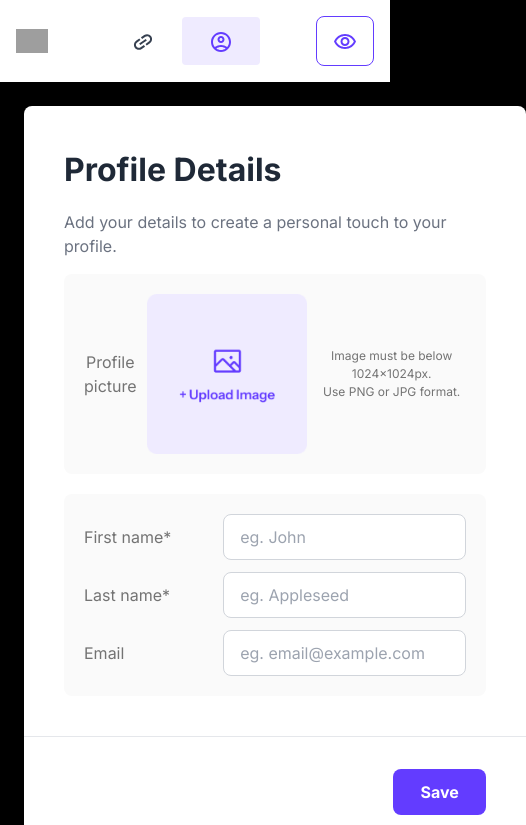
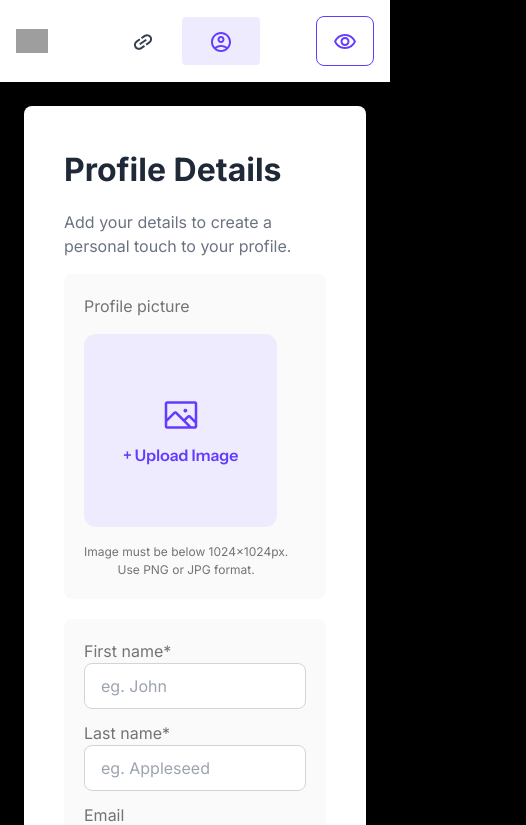
Before and after one commit to chivicoko/devlinks, a Next.js app: page /profile in a window 390 px wide. Shown: the top 825 px of the page, 526 px wide, since content can reach past the window. Built offline with nearby package versions, Linux system fonts and the light colour scheme; grey boxes are pictures that could not be loaded.

Commit message:
update pages...

```diff
--- a/src/app/preview/page.tsx
+++ b/src/app/preview/page.tsx
@@ -8,8 +8,8 @@ const Preview = () => {
   return (
     <main className='relative min-h-screen'>
       <div className='md:bg-[#633CFF] p-4 md:p-6 rounded-b-[32px] h-[357px] flex items-start justify-center'>
-        <div className='flex items-center justify-between md:p-4 bg-white rounded-lg md:shadow-md w-full'>
-          <Link href='/editor' className='bg-white rounded-lg text-[#633CFF] py-[11px] px-[27px] border border-[#633CFF] hover:bg-[#EFEBFF] hover:cursor-pointer'>
+        <div className='flex items-center justify-between md:bg-white md:p-4 rounded-lg md:shadow-md w-full'>
+          <Link href='/editor' className='bg-transparent md:bg-white rounded-lg text-[#633CFF] py-[11px] px-[27px] border border-[#633CFF] hover:bg-[#EFEBFF] hover:cursor-pointer'>
             Back to Editor
           </Link>
           <Link href='/' className='bg-[#633CFF] rounded-lg text-white py-[11px] px-[27px] border border-[#633CFF]'>
--- a/src/app/profile/page.tsx
+++ b/src/app/profile/page.tsx
@@ -74,10 +74,10 @@ const Links: React.FC = () => {
               <p className="my-4 text-gray-500 text-[16px]">Add your details to create a personal touch to your profile.</p>
 
               <div className="w-full flex justify-start flex-col gap-5">
-                <div className="bg-[#FAFAFA] rounded-lg flex justify-between items-center p-[20px] text-center text-[#737373] relative">
+                <div className="bg-[#FAFAFA] rounded-lg flex justify-between items-start gap-4 md:gap-0 flex-col md:flex-row md:items-center p-[20px] text-center text-[#737373] relative">
                   <p className="text-base">Profile picture</p>
-                  <div className='flex justify-center items-center'>
-                    <button className="items-center relative w-[249.53px] h-[160px] hover:cursor-pointer">
+                  <div className='flex justify-start md:justify-center items-start gap-4 md:gap-0 flex-col md:flex-row md:items-center'>
+                    <button className="relative w-[193px] h-[193px] md:w-[249.53px] md:h-[160px] flex justify-start hover:cursor-pointer">
                       <Image
                         src="/images/Frame 14.png"
                         alt="preview section"
@@ -90,9 +90,9 @@ const Links: React.FC = () => {
                 </div>
                 <div className="bg-[#FAFAFA] rounded-lg flex justify-between items-center p-[20px] text-base text-center text-[#737373] relative">
                   <form className='w-full flex justify-between items-center flex-col gap-[12px]'>
-                    <div className="inputContainer w-full flex justify-between items-center">
+                    <div className="inputContainer w-full flex justify-between items-start flex-col md:flex-row md:items-center">
                       <label htmlFor="firstName" className='flex-1 text-start'>First name*</label>
-                      <div className={`flex-[1.5] px-4 flex items-center border bg-white rounded-lg ${errors.firstName ? 'border-red-500' : 'border-gray-300'} focus-within:border-[#633CFF] focus-within:ring-1 focus-within:ring-[#633CFF] focus-within:shadow-[0_0_10px_0_rgba(99,60,255,0.5),0_0_20px_5px_rgba(99,60,255,0.05)]`}>
+                      <div className={`flex-[1.5] w-full px-4 flex items-center border bg-white rounded-lg ${errors.firstName ? 'border-red-500' : 'border-gray-300'} focus-within:border-[#633CFF] focus-within:ring-1 focus-within:ring-[#633CFF] focus-within:shadow-[0_0_10px_0_rgba(99,60,255,0.5),0_0_20px_5px_rgba(99,60,255,0.05)]`}>
                         <input
                           className="w-full py-[12px] border-none outline-0 text-base text-gray-700 leading-tight"
                           id="firstName"
@@ -104,9 +104,9 @@ const Links: React.FC = () => {
                         {errors.firstName && <span className="text-xs text-red-500 w-[180px] flex justify-end">{errors.firstName}</span>}
                       </div>
                     </div>
-                    <div className="inputContainer w-full flex justify-between items-center">
+                    <div className="inputContainer w-full flex justify-between items-start flex-col md:flex-row md:items-center">
                       <label htmlFor="lastName" className='flex-1 text-start'>Last name*</label>
-                      <div className={`flex-[1.5] px-4 flex items-center border bg-white rounded-lg ${errors.lastName ? 'border-red-500' : 'border-gray-300'} focus-within:border-[#633CFF] focus-within:ring-1 focus-within:ring-[#633CFF] focus-within:shadow-[0_0_10px_0_rgba(99,60,255,0.5),0_0_20px_5px_rgba(99,60,255,0.05)]`}>
+                      <div className={`flex-[1.5] w-full px-4 flex items-center border bg-white rounded-lg ${errors.lastName ? 'border-red-500' : 'border-gray-300'} focus-within:border-[#633CFF] focus-within:ring-1 focus-within:ring-[#633CFF] focus-within:shadow-[0_0_10px_0_rgba(99,60,255,0.5),0_0_20px_5px_rgba(99,60,255,0.05)]`}>
                         <input
                           className="w-full py-[12px] border-none outline-0 text-base text-gray-700 leading-tight"
                           id="lastName"
@@ -118,9 +118,9 @@ const Links: React.FC = () => {
                         {errors.lastName && <span className="text-xs text-red-500 w-[180px] flex justify-end">{errors.lastName}</span>}
                       </div>
                     </div>
-                    <div className="inputContainer w-full flex justify-between items-center">
+                    <div className="inputContainer w-full flex justify-between items-start flex-col md:flex-row md:items-center">
                       <label htmlFor="email" className='flex-1 text-start'>Email</label>
-                      <div className={`flex-[1.5] px-4 flex items-center border bg-white rounded-lg ${errors.email ? 'border-red-500' : 'border-gray-300'} focus-within:border-[#633CFF] focus-within:ring-1 focus-within:ring-[#633CFF] focus-within:shadow-[0_0_10px_0_rgba(99,60,255,0.5),0_0_20px_5px_rgba(99,60,255,0.05)]`}>
+                      <div className={`flex-[1.5] w-full px-4 flex items-center border bg-white rounded-lg ${errors.email ? 'border-red-500' : 'border-gray-300'} focus-within:border-[#633CFF] focus-within:ring-1 focus-within:ring-[#633CFF] focus-within:shadow-[0_0_10px_0_rgba(99,60,255,0.5),0_0_20px_5px_rgba(99,60,255,0.05)]`}>
                         <input
                           className="w-full py-[12px] border-none outline-0 text-base text-gray-700 leading-tight"
                           id="email"
```
